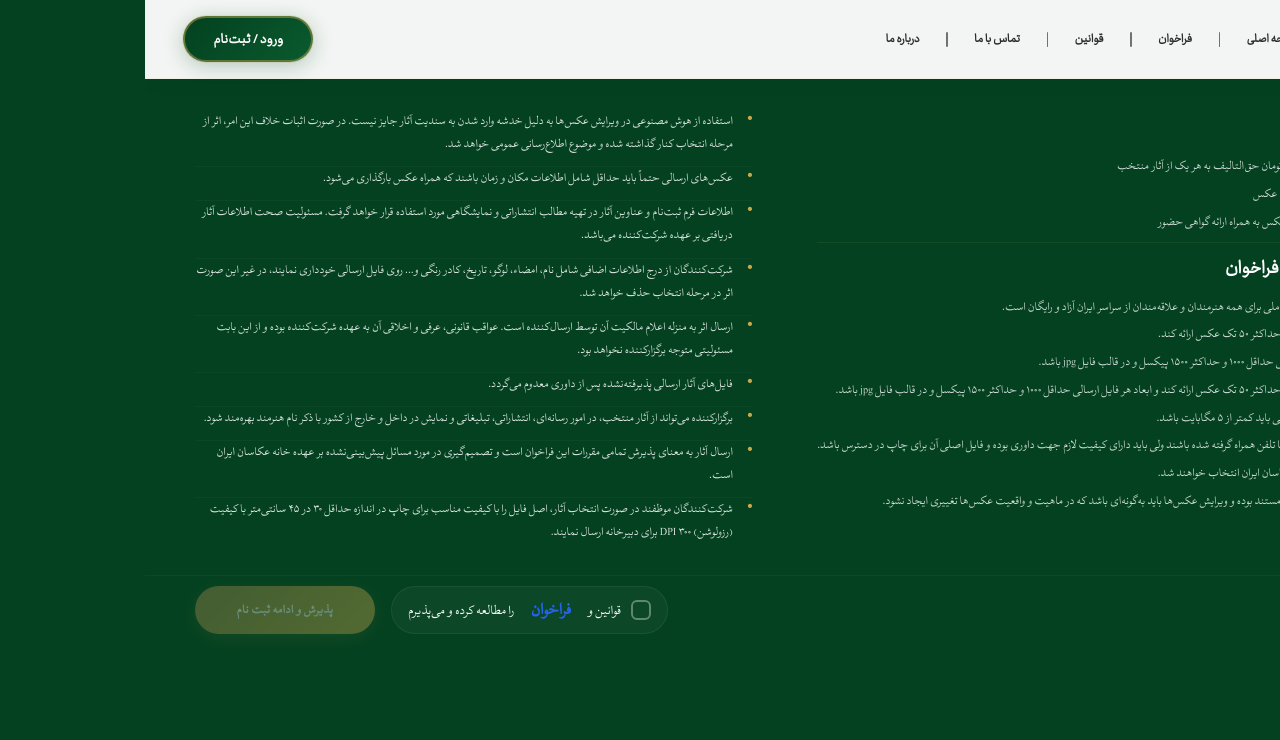
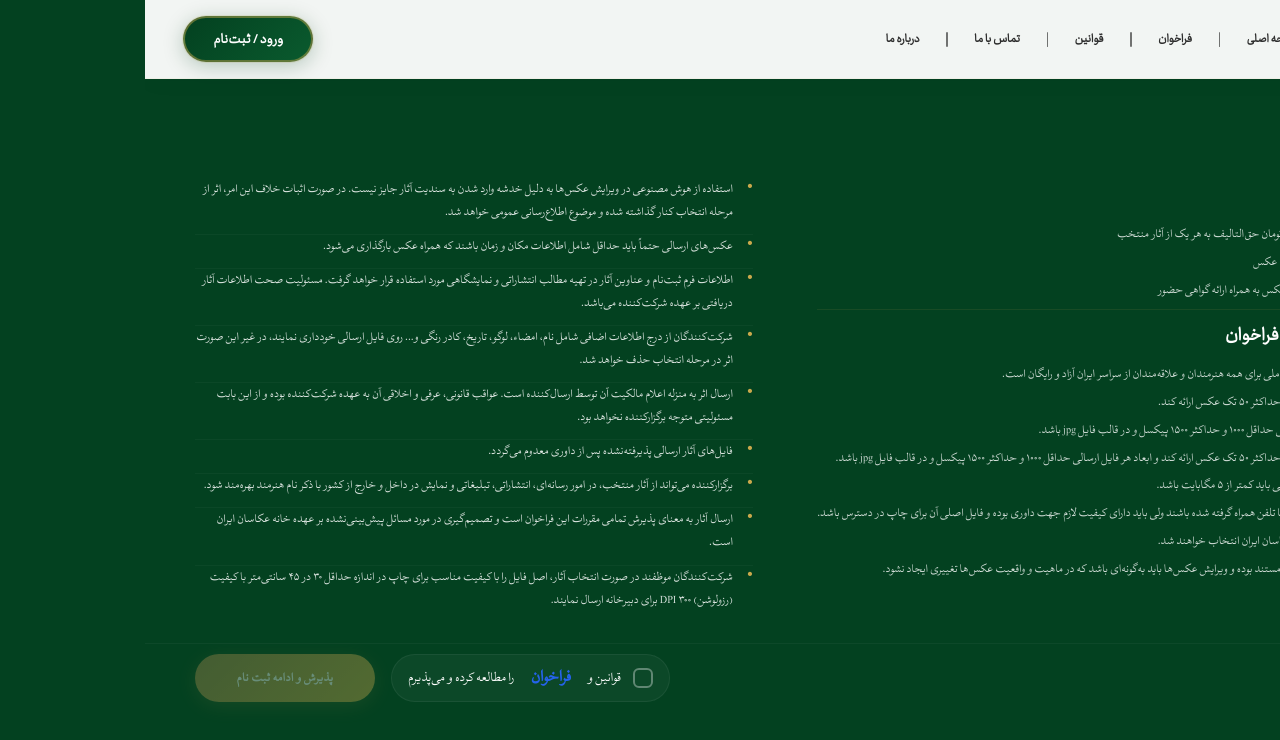
Before and after one commit to Seyed-Ali-313/deldar-project, a React (Vite) app: page /rules in a window 1280 px wide. Shown: the top 740 px of the page. Built offline with nearby package versions, Linux system fonts and the light colour scheme.

Commit message:
قوانین به بالا نچسبه آور فلو گرفت

```diff
--- a/src/assets/styles/style.css
+++ b/src/assets/styles/style.css
@@ -73,7 +73,7 @@ button {
 @media (min-width: 901px) {
   html,
   body {
-    overflow: hidden;
+    /* overflow: hidden; */
     height: 100vh;
   }
 
@@ -89,7 +89,7 @@ button {
     min-height: 0;
     display: flex;
     flex-direction: column;
-    overflow: hidden;
+    /* overflow: hidden; */
   }
 
   .page {
@@ -97,7 +97,7 @@ button {
     min-height: 0;
     display: flex;
     flex-direction: column;
-    overflow: hidden;
+    /* overflow: hidden; */
   }
 }
 
--- a/src/pages/Rules.jsx
+++ b/src/pages/Rules.jsx
@@ -54,7 +54,7 @@ export default function Rules() {
   };
 
   return (
-    <div className="page">
+    <div className="page" style={{ height: "90vh", overflowY: "auto" }}>
       <div className="rules-wrap">
         <div className="page-content">
           <div className="info-column">
@@ -286,7 +286,7 @@ export default function Rules() {
         .agreement-check {
           display: flex;
           align-items: center;
-          gap: 10px;
+          gap: 12px;
           user-select: none;
           flex-shrink: 0;
           cursor: pointer;
```
